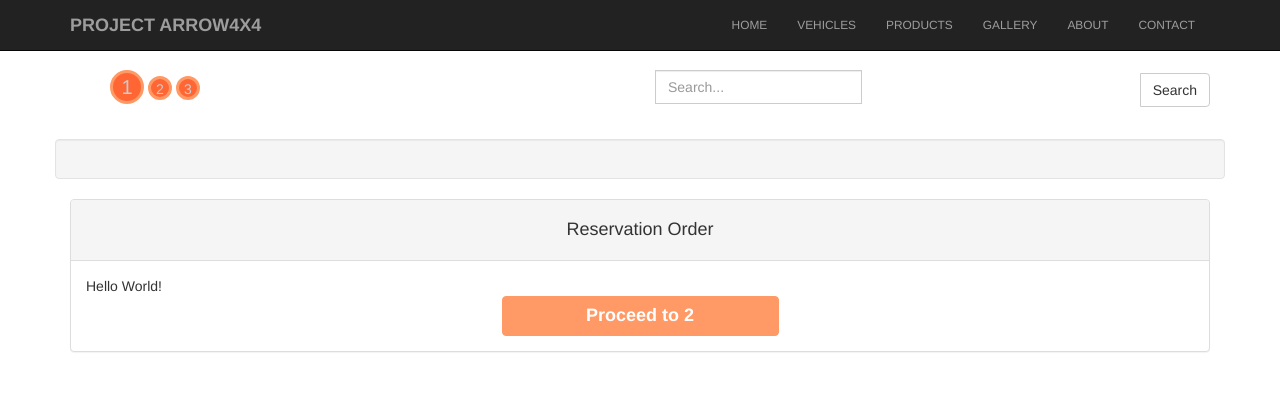
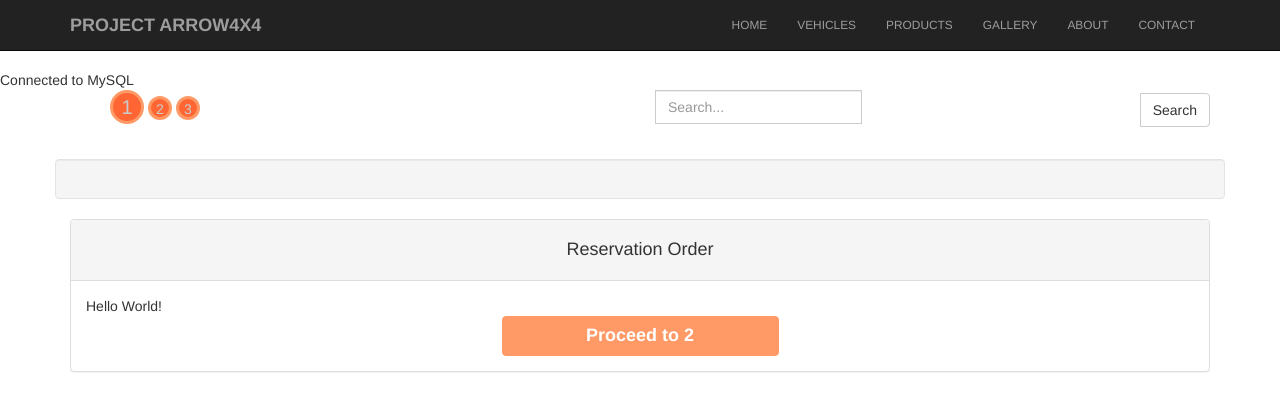
Before and after one commit to mwbarican/projectarrow4x4, a PHP site: page /section1.php in a window 1280 px wide. Shown: the top 411 px of the page. Run offline with PHP 8.4, Linux system fonts and the light colour scheme; data comes from the database, SQL or seed files in the repository.

Commit message:
add connect.php

```diff
--- /dev/null
+++ b/connect.php
@@ -0,0 +1,40 @@
+<?php
+
+				//connection to the database
+				$con = mysql_connect("localhost","root","")
+					or die("Unable to connect to MySQL");
+					echo "Connected to MySQL<br>";
+
+				//select a database to work with
+				$selected = mysql_select_db("projectarrow4x4",$con)
+				  or die("Could not select reservation");
+
+				//execute the SQL query and return records
+				$result = mysql_query("SELECT id, item_type, item, description, quantity, image FROM products");
+
+				//fetch tha data from the database
+				/* while ($row = mysql_fetch_array($result)) {
+					print('<div class="col-lg-2">
+						1
+					</div>
+					<div class="col-lg-2">
+						2
+					</div>
+					<div class="col-lg-2">
+						3
+					</div>
+					<div class="col-lg-2">
+						4
+					</div>
+					<div class="col-lg-2">
+						5
+					</div>
+					<div class="col-lg-2">
+						6
+					</div>');
+				   echo "ID:".$row{'id'}." Item Type:".$row{'item_type'}." Item:". //display the results
+				   $row{'item'}." Description:".$row{'description'}." Quantity:".$row{'quantity'}." Image:".$row{'image'}."<br>";
+				} */
+				//close the connection
+				mysql_close($con);
+				?>
--- a/section1.php
+++ b/section1.php
@@ -1,5 +1,6 @@
 <?php
 	include("header.php");
+	include("connect.php");
 ?>
 
 <!-- Page Content -->
```
